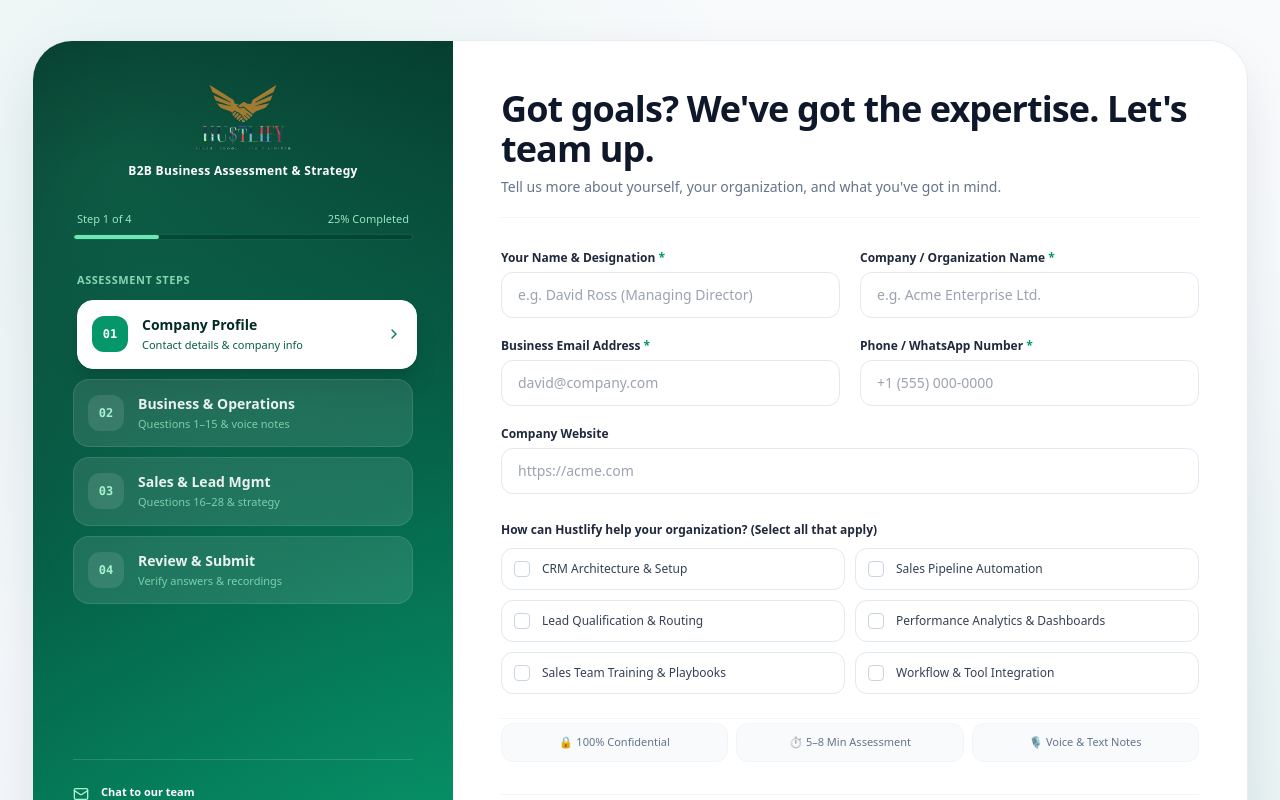
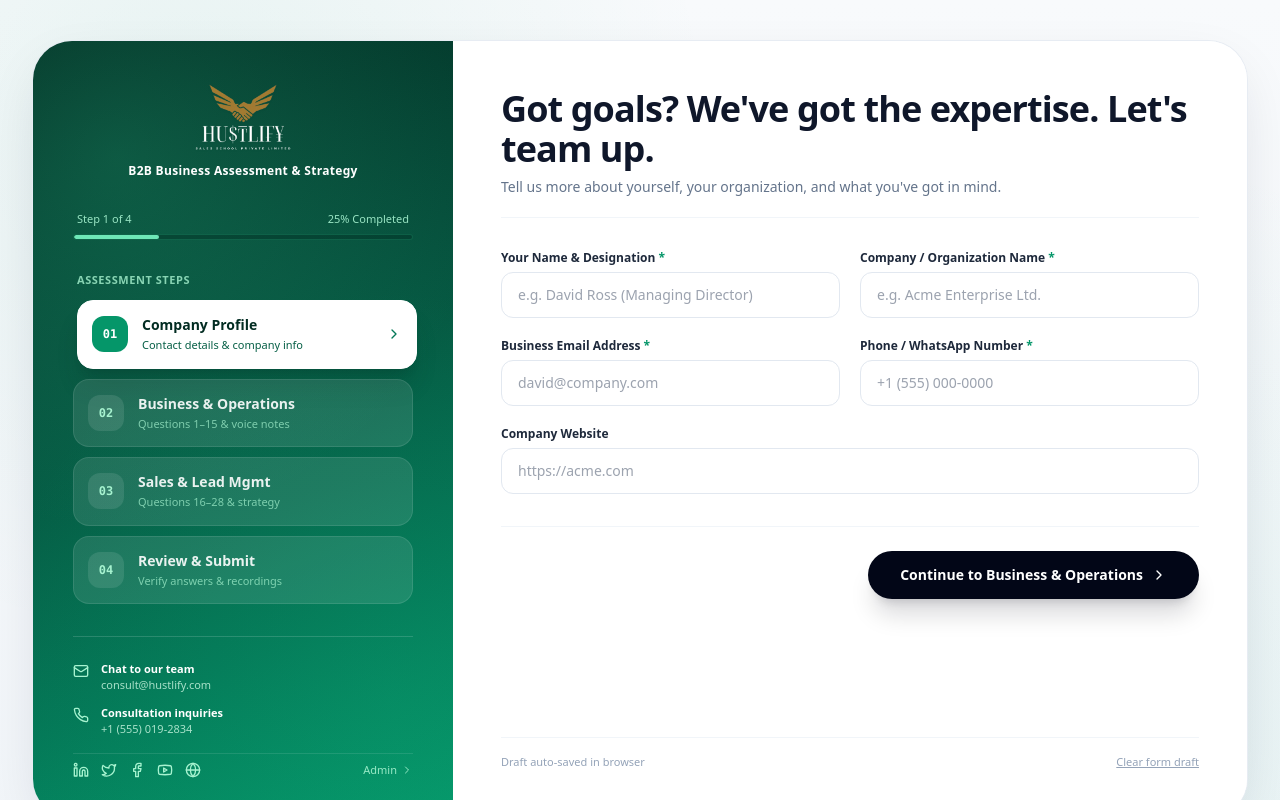
Before and after one commit to Shaamil777/hustlify, a Next.js app: page / in a window 1280 px wide. Shown: the top 800 px of the page. Built offline with nearby package versions, Linux system fonts and the light colour scheme.

Commit message:
Remove help topics and trust badges from Step 0

```diff
--- a/src/components/AssessmentForm.tsx
+++ b/src/components/AssessmentForm.tsx
@@ -31,7 +31,6 @@ const INITIAL_DATA: AssessmentFormData = {
   email: "",
   phone: "",
   website: "",
-  helpTopics: ["CRM Implementation", "Sales Automation"],
 
   q1_incentivePerSale: "",
   q2_currentCrmTools: "",
@@ -106,19 +105,6 @@ export default function AssessmentForm() {
         localStorage.setItem(STORAGE_KEY, JSON.stringify(updated));
       } catch {}
       return updated;
-    });
-  };
-
-  const toggleHelpTopic = (topic: string) => {
-    setFormData((prev) => {
-      const current = prev.helpTopics || [];
-      const updated = current.includes(topic)
-        ? current.filter((t) => t !== topic)
-        : [...current, topic];
-      try {
-        localStorage.setItem(STORAGE_KEY, JSON.stringify({ ...prev, helpTopics: updated }));
-      } catch {}
-      return { ...prev, helpTopics: updated };
     });
   };
 
@@ -502,61 +488,6 @@ export default function AssessmentForm() {
                     placeholder="https://acme.com"
                     className="w-full px-4 py-3 text-xs sm:text-sm text-slate-900 split-input rounded-xl"
                   />
-                </div>
-              </div>
-
-              {/* How can Hustlify help you? (Matching Untitled UI reference) */}
-              <div className="pt-1">
-                <label className="block text-xs font-bold text-slate-800 mb-2.5">
-                  How can Hustlify help your organization? (Select all that apply)
-                </label>
-                <div className="grid grid-cols-1 sm:grid-cols-2 gap-2.5">
-                  {[
-                    "CRM Architecture & Setup",
-                    "Sales Pipeline Automation",
-                    "Lead Qualification & Routing",
-                    "Performance Analytics & Dashboards",
-                    "Sales Team Training & Playbooks",
-                    "Workflow & Tool Integration",
-                  ].map((topic) => {
-                    const isSelected = (formData.helpTopics || []).includes(topic);
-                    return (
-                      <button
-                        key={topic}
-                        type="button"
-                        onClick={() => toggleHelpTopic(topic)}
-                        className={`flex items-center gap-3 p-3 rounded-xl border text-left text-xs font-medium transition-all cursor-pointer ${
-                          isSelected
-                            ? "bg-emerald-50 border-emerald-600 text-emerald-950 font-semibold shadow-sm"
-                            : "bg-white border-slate-200 text-slate-700 hover:bg-slate-50"
-                        }`}
-                      >
-                        <div
-                          className={`w-4 h-4 rounded flex items-center justify-center flex-shrink-0 border transition-colors ${
-                            isSelected
-                              ? "bg-emerald-600 border-emerald-600 text-white"
-                              : "border-slate-300 bg-white"
-                          }`}
-                        >
-                          {isSelected && <Check className="w-3 h-3 stroke-[3]" />}
-                        </div>
-                        <span className="truncate">{topic}</span>
-                      </button>
-                    );
-                  })}
-                </div>
-              </div>
-
-              {/* Quick Trust / Scope Row */}
-              <div className="grid grid-cols-3 gap-2 pt-1 border-t border-slate-100 text-[11px] text-slate-500 text-center">
-                <div className="p-2.5 bg-slate-50 rounded-xl border border-slate-100 font-medium">
-                  🔒 100% Confidential
-                </div>
-                <div className="p-2.5 bg-slate-50 rounded-xl border border-slate-100 font-medium">
-                  ⏱️ 5–8 Min Assessment
-                </div>
-                <div className="p-2.5 bg-slate-50 rounded-xl border border-slate-100 font-medium">
-                  🎙️ Voice & Text Notes
                 </div>
               </div>
             </div>
--- a/src/types/assessment.ts
+++ b/src/types/assessment.ts
@@ -18,7 +18,6 @@ export interface AssessmentFormData {
   email: string;
   phone: string;
   website?: string;
-  helpTopics?: string[];
 
   // Section 1: Business & Operations
   q1_incentivePerSale: string;
```
Also changed, not shown: public/logo.png.
